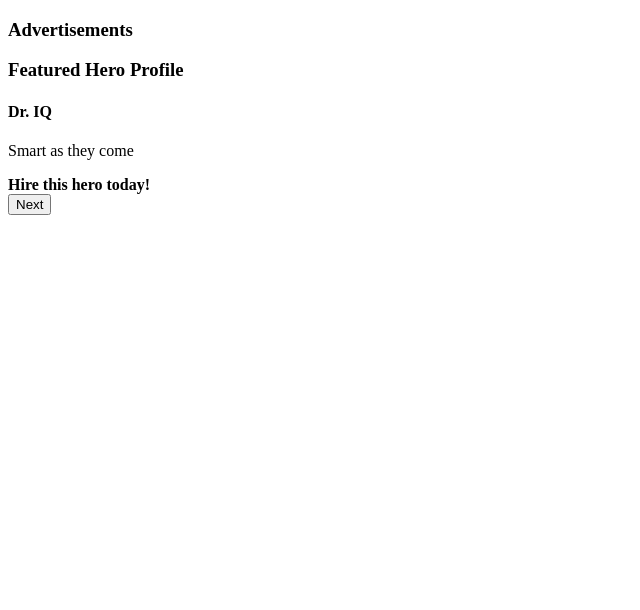
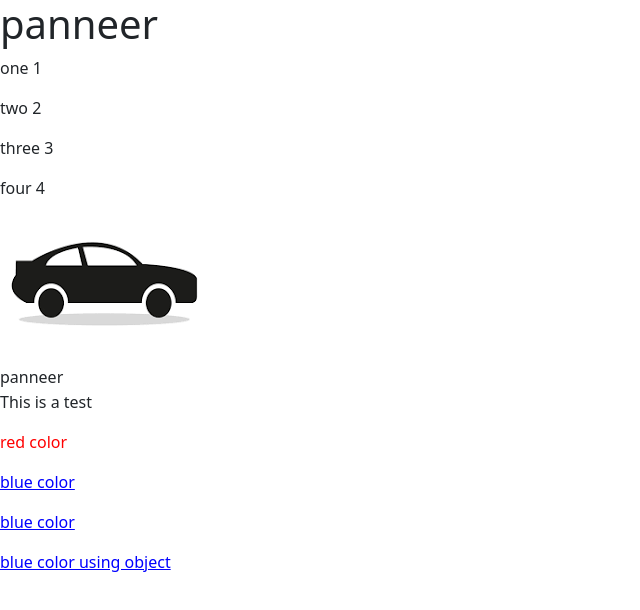
Before and after one commit to panneerssalti/angular-learn-nost, an Angular app: page / in a window 1280 px wide. Shown: the top 610 px of the page, without its empty margins (0-640 px from the left). Built offline with nearby package versions, Linux system fonts and the light colour scheme.

Commit message:
template

```diff
--- a/angular.json
+++ b/angular.json
@@ -35,9 +35,13 @@
               "src/assets"
             ],
             "styles": [
+              "./node_modules/bootstrap/scss/bootstrap.scss",
+              "./node_modules/bootstrap-icons/font/bootstrap-icons.css",
               "src/styles.css"
             ],
-            "scripts": []
+            "scripts": [
+              "./node_modules/bootstrap/dist/js/bootstrap.bundle.min.js"
+            ]
           },
           "configurations": {
             "production": {
@@ -94,9 +98,11 @@
               "src/assets"
             ],
             "styles": [
+              "./node_modules/bootstrap/scss/bootstrap.scss",
+              "./node_modules/bootstrap-icons/font/bootstrap-icons.css",
               "src/styles.css"
             ],
-            "scripts": []
+            "scripts": ["./node_modules/bootstrap/dist/js/bootstrap.bundle.min.js"]
           }
         }
       }
--- a/package.json
+++ b/package.json
@@ -18,6 +18,8 @@
     "@angular/platform-browser": "^17.0.0",
     "@angular/platform-browser-dynamic": "^17.0.0",
     "@angular/router": "^17.0.0",
+    "bootstrap": "^5.3.2",
+    "bootstrap-icons": "^1.11.3",
     "rxjs": "~7.8.0",
     "tslib": "^2.3.0",
     "zone.js": "~0.14.2"
--- a/src/app/app.component.html
+++ b/src/app/app.component.html
@@ -13,4 +13,5 @@
 <!-- <app-parent-com></app-parent-com> -->
 <!-- <app-cp-parent></app-cp-parent> -->
 
-<app-ad-component></app-ad-component>
+<!-- <app-ad-component></app-ad-component> -->
+<app-template-experiment></app-template-experiment>
--- a/src/app/app.module.ts
+++ b/src/app/app.module.ts
@@ -18,6 +18,7 @@ import { ParentComComponent } from './parent-child-com/parent-com/parent-com.com
 import { CpParentComponent } from './content-projection/cp-parent/cp-parent.component';
 import { CpChildComponent } from './content-projection/cp-child/cp-child.component';
 import { AdComponentComponent } from './dynamic-component/ad-component/ad-component.component';
+import { TemplateExperimentComponent } from './templates/template-experiment/template-experiment.component';
 
 @NgModule({
   declarations: [
@@ -36,7 +37,8 @@ import { AdComponentComponent } from './dynamic-component/ad-component/ad-compon
     ParentComComponent,
     CpParentComponent,
     CpChildComponent,
-    AdComponentComponent
+    AdComponentComponent,
+    TemplateExperimentComponent
   ],
   imports: [
     BrowserModule,
--- /dev/null
+++ b/src/app/templates/template-experiment/template-experiment.component.css
@@ -0,0 +1,13 @@
+/* Blue text class */
+.blue-text {
+    color: blue;
+  }
+
+  /* Red text class */
+  .red-text {
+    color: red;
+  }
+
+  .underline-text {
+    text-decoration: underline;
+  }
--- /dev/null
+++ b/src/app/templates/template-experiment/template-experiment.component.html
@@ -0,0 +1,12 @@
+<h1>{{variableOne}}</h1>
+<div>
+    <p *ngFor="let value of stringArray let i = index">{{value+" "+(i+1)}}</p>
+</div>
+<img [src]="'../assets/image.png'" alt="black">
+<tr [ngClass]="'row'"><td class="col-sm" [colSpan]="2">panneer</td></tr>
+<p [attr.aria-label]="'panneer'">This is a test</p>
+
+<p [class.red-text]="true">red color</p>
+<p [class] ="'blue-text underline-text'">blue color</p>
+<p [class] ="classArray">blue color</p>
+<p [class]="classObject">blue color using object</p>
--- /dev/null
+++ b/src/app/templates/template-experiment/template-experiment.component.ts
@@ -0,0 +1,14 @@
+import { Component } from '@angular/core';
+
+@Component({
+  selector: 'app-template-experiment',
+  templateUrl: './template-experiment.component.html',
+  styleUrl: './template-experiment.component.css'
+})
+export class TemplateExperimentComponent {
+  variableOne:string = 'panneer';
+  stringArray:string[] = ['one','two','three','four'];
+  classArray:string[] = ['blue-text', 'underline-text'];
+  classObject:Record<string,boolean> = {'blue-text':true,'underline-text':true};
+
+}
```
Also changed, not shown: src/assets/image.png (added), 1 other file (tests, documents, lock files or other folders).
